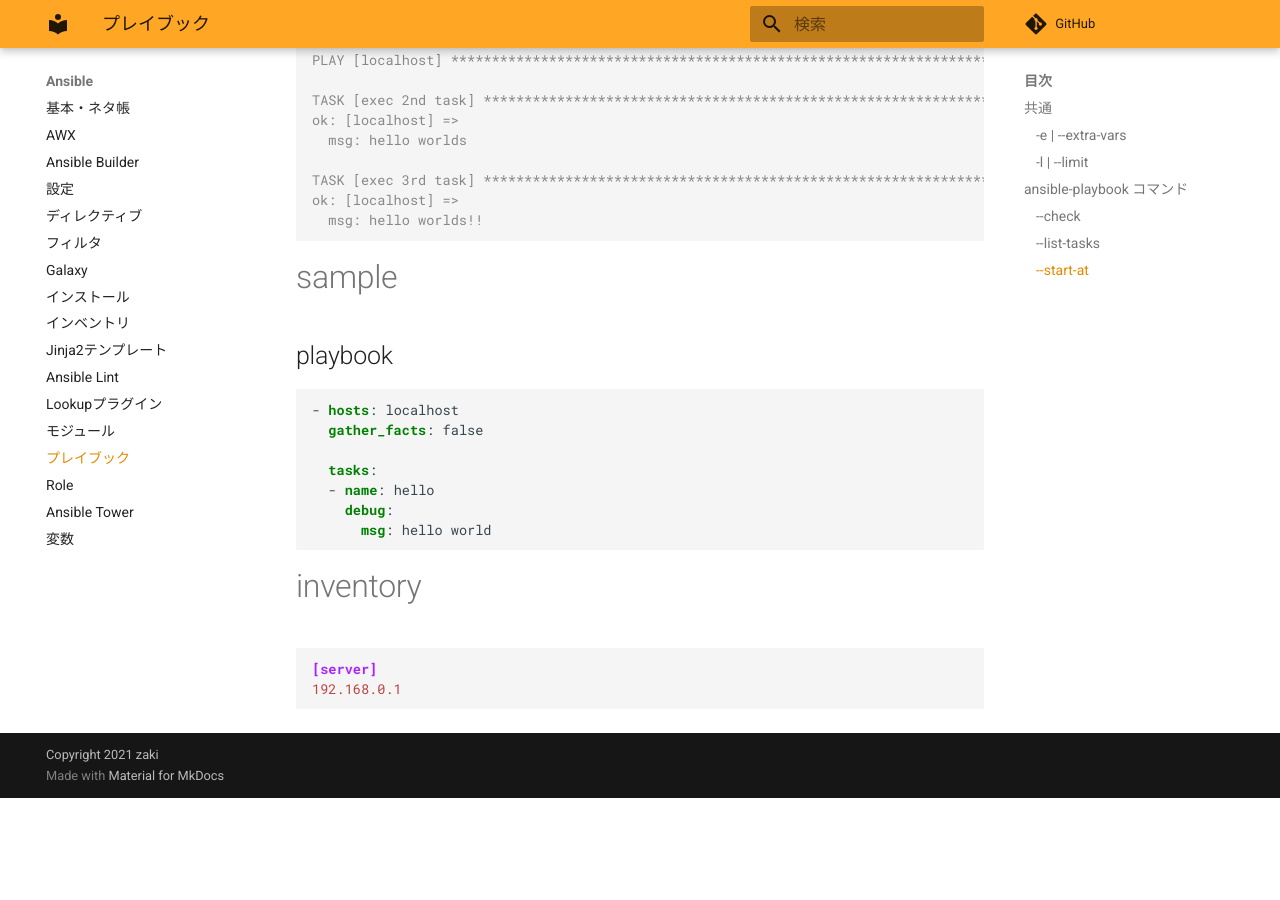
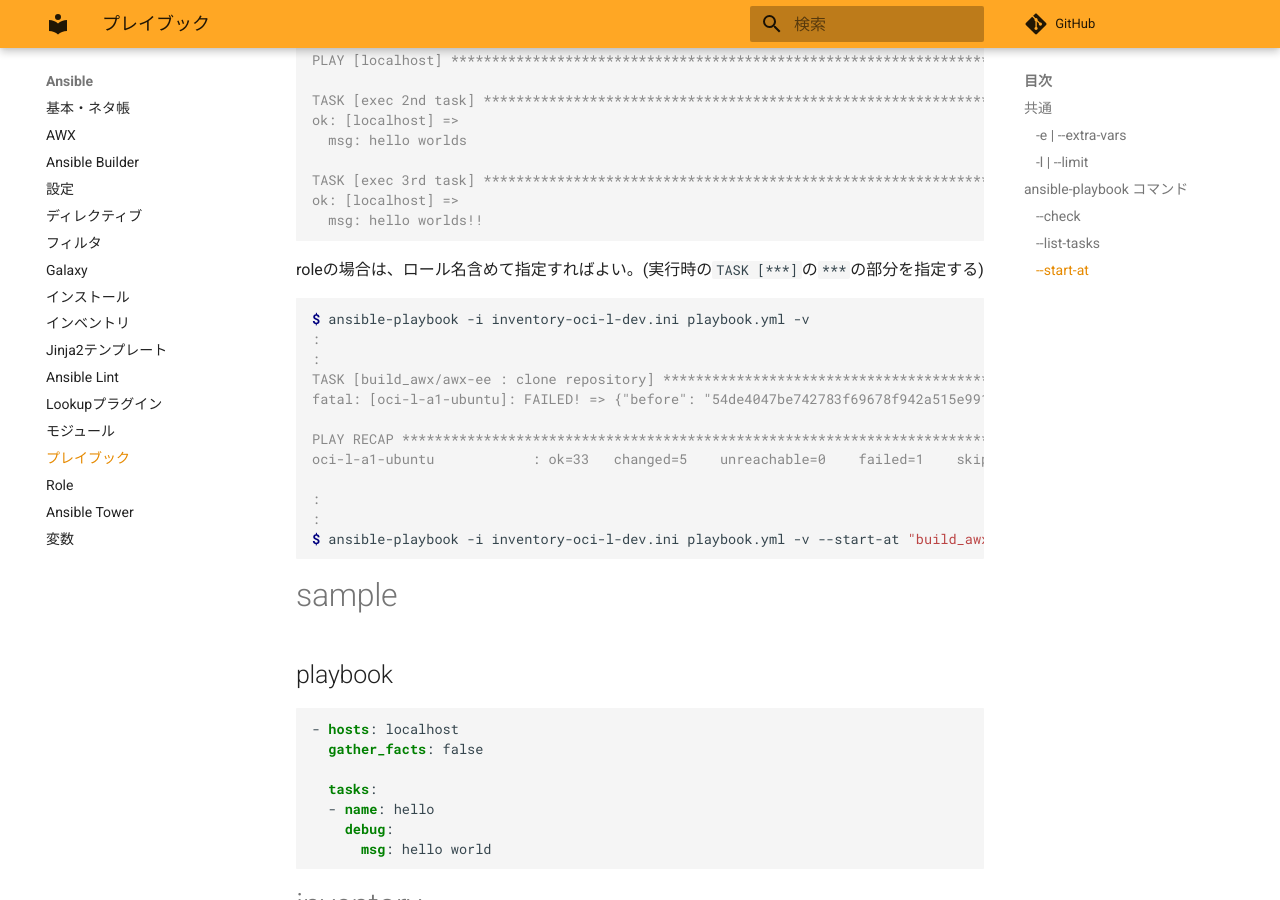
Before and after one commit to zaki-lknr/docs, an MkDocs documentation site: the page built from docs/Ansible/playbook.md, in a window 1280 px wide and 900 px high, scrolled down 4146 px. Built offline with MkDocs 1.6.1 and Material for MkDocs 9.7.7, drawn with Linux system fonts in a browser that asks for light colours; comment, search, counter and statistics services are not loaded; before the commit the page ends 4944 px from its top, so only the background shows below that.

Commit message:
add: ansible/playbook: --start-atでroleのタスクを指定

````diff
--- a/docs/Ansible/playbook.md
+++ b/docs/Ansible/playbook.md
@@ -208,6 +208,23 @@ ok: [localhost] =>
   msg: hello worlds!!
 ```
 
+roleの場合は、ロール名含めて指定すればよい。(実行時の`TASK [***]`の`***`の部分を指定する)
+
+```console
+$ ansible-playbook -i inventory-oci-l-dev.ini playbook.yml -v
+:
+:
+TASK [build_awx/awx-ee : clone repository] ***************************************************
+fatal: [oci-l-a1-ubuntu]: FAILED! => {"before": "54de4047be742783f69678f942a515e991c097ab", "changed": false, "msg": "Local modifications exist in repository (force=no)."}
+
+PLAY RECAP ***********************************************************************************
+oci-l-a1-ubuntu            : ok=33   changed=5    unreachable=0    failed=1    skipped=3    rescued=0    ignored=0
+
+:
+:
+$ ansible-playbook -i inventory-oci-l-dev.ini playbook.yml -v --start-at "build_awx/awx-ee : create working directory"
+```
+
 # sample
 
 ## playbook
````
